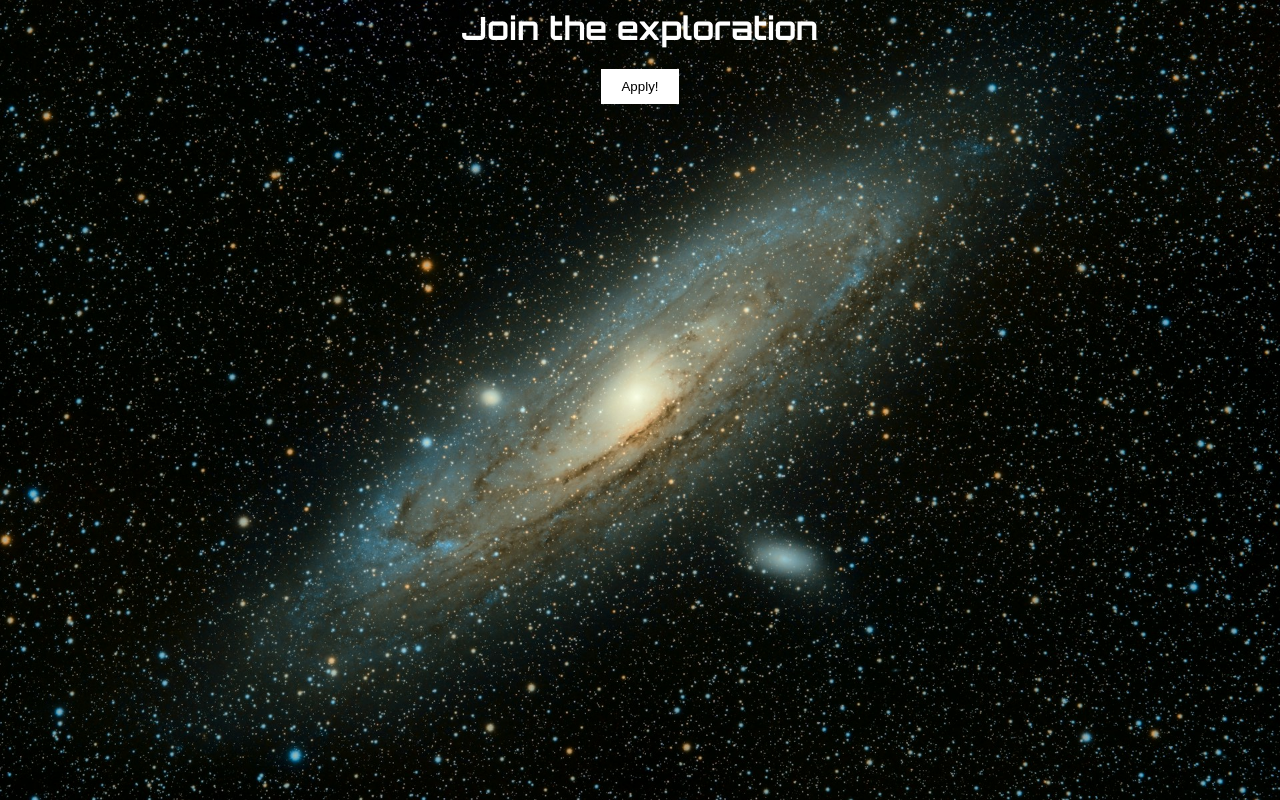
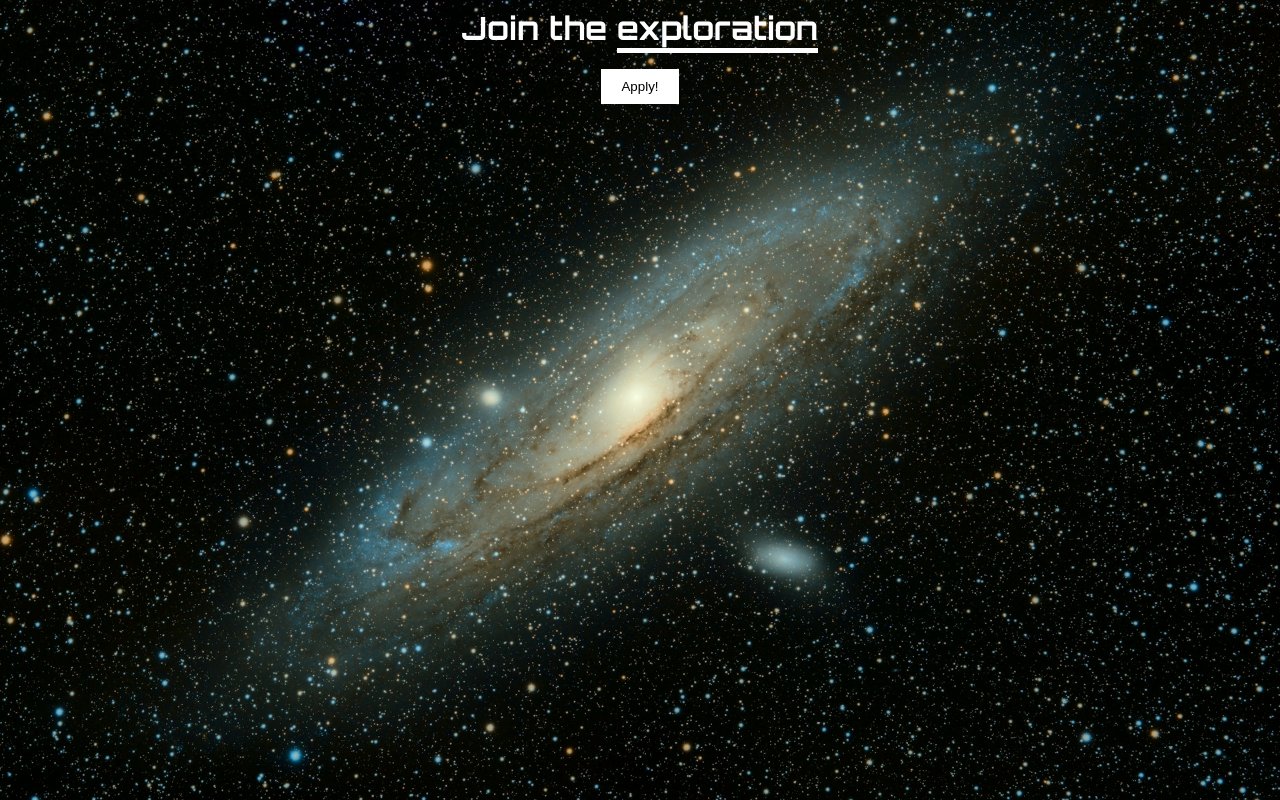
Before and after one commit to lessandsass/space-explore, a plain HTML site: page index.html in a window 1280 px wide. Drawn offline with Linux system fonts and the light colour scheme.

Commit message:
underline effect using the border-bottom property

```diff
--- a/index.html
+++ b/index.html
@@ -6,7 +6,9 @@
         <link rel="stylesheet" href="styles.css" />
     </head>
     <body>
-        <h1>Join the exploration</h1>
+        <h1>Join the
+            <span class="underline">exploration</span>
+        </h1>
         <button class="btn">Apply!</button>
     </body>
 </html>
--- a/styles.css
+++ b/styles.css
@@ -11,3 +11,11 @@ body {
     background: white;
     border: none;
 }
+
+/*
+Challenge:
+Add the underline to the title using a <span> and a class.
+*/
+.underline {
+    border-bottom: 5px solid white;
+}
```
